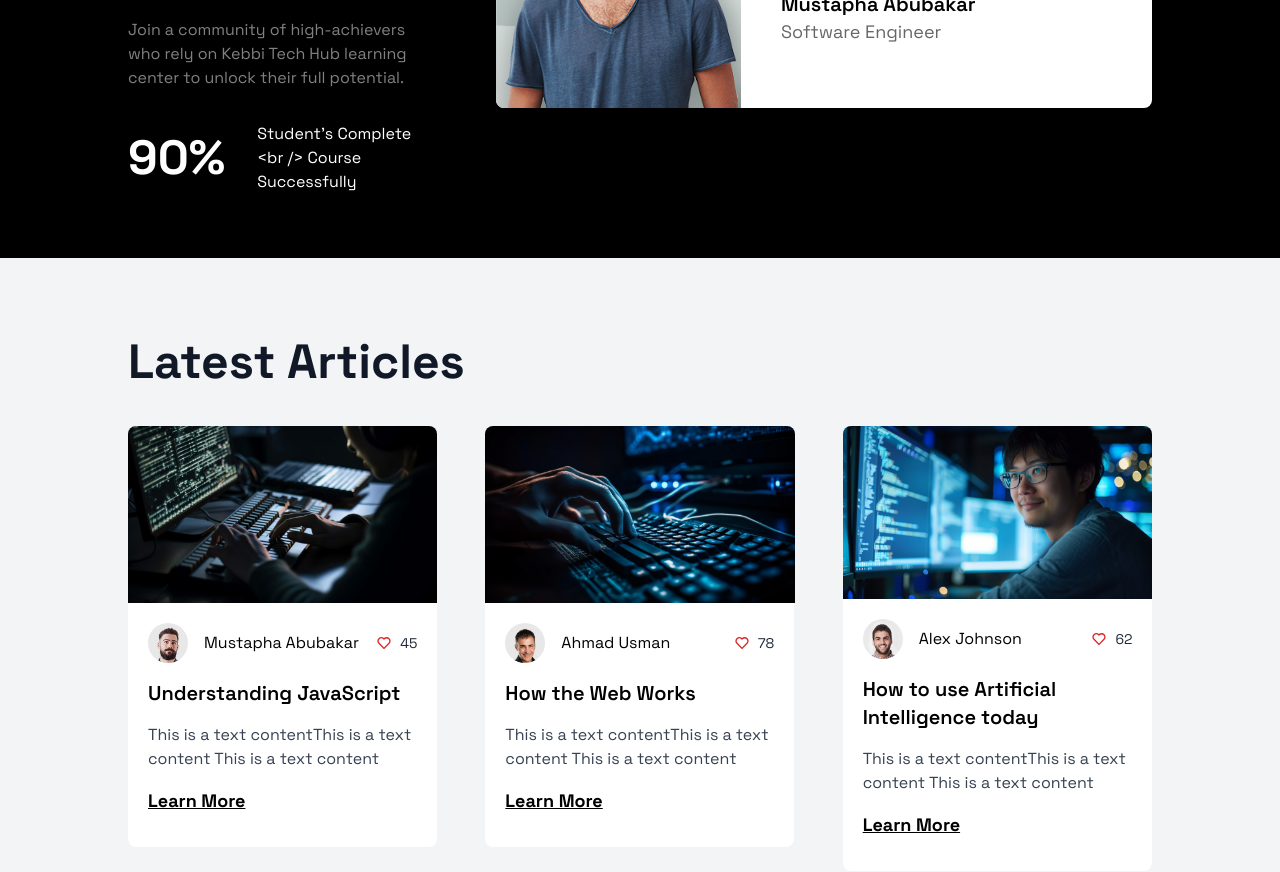
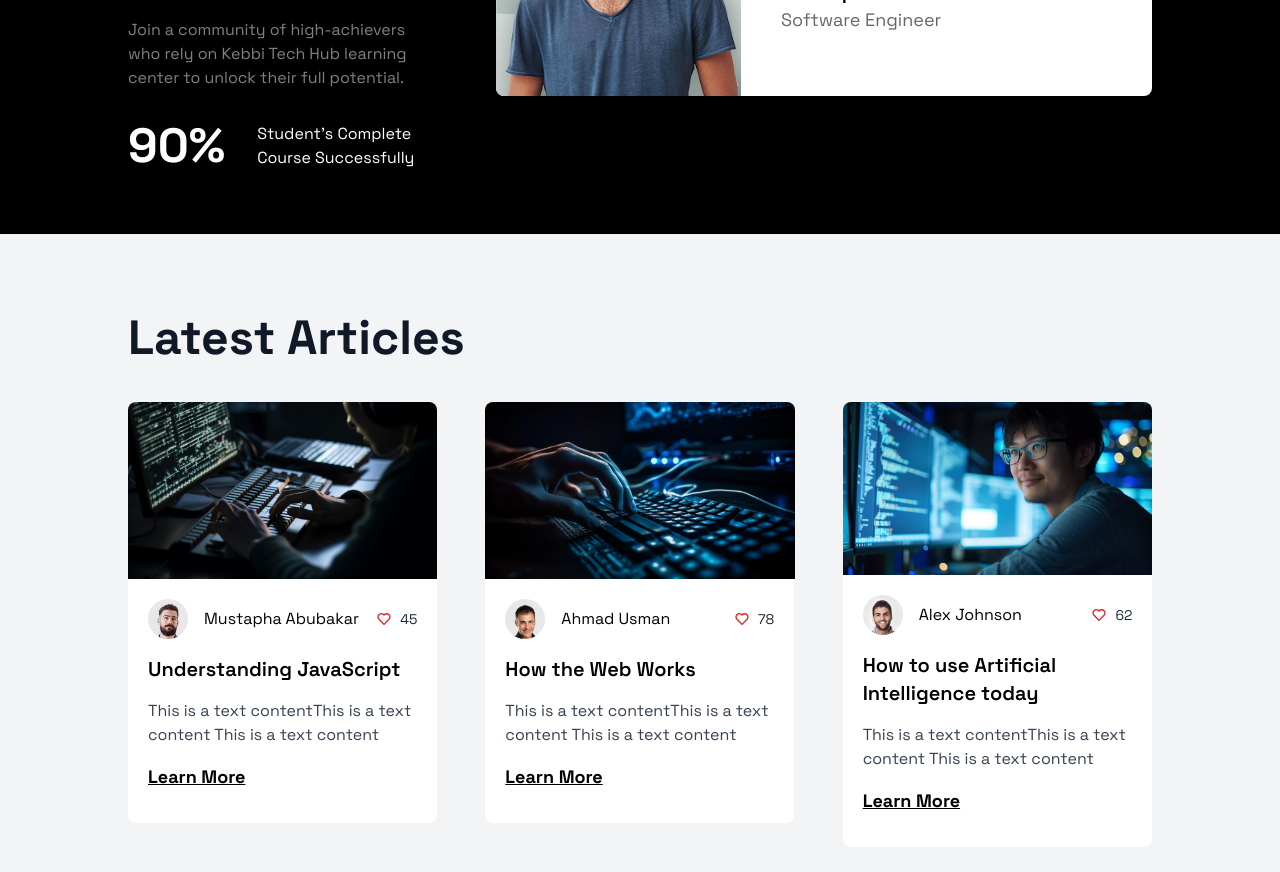
Before and after one commit to mainerprenuer/kebbitechhub, a Next.js app: page / in a window 1280 px wide. Shown: the part 3740-4612 px from the top of the page. Built offline with nearby package versions, Linux system fonts and the light colour scheme.

Commit message:
Update Review.tsx

```diff
--- a/components/Home/Review/Review.tsx
+++ b/components/Home/Review/Review.tsx
@@ -25,7 +25,7 @@ const Review = () => {
                     {/* info */}
                     <div className='flex items-center space-x-8 mt-8'>
                         <p className='text-white font-bold text-5xl'>90%</p>
-                        <p className='text-white'>{"Student's Complete <br /> Course Successfully "}</p>
+                        <p className='text-white'>{"Student's Complete Course Successfully "}</p>
                     </div>
                 </div>
                {/* slider */}
```
